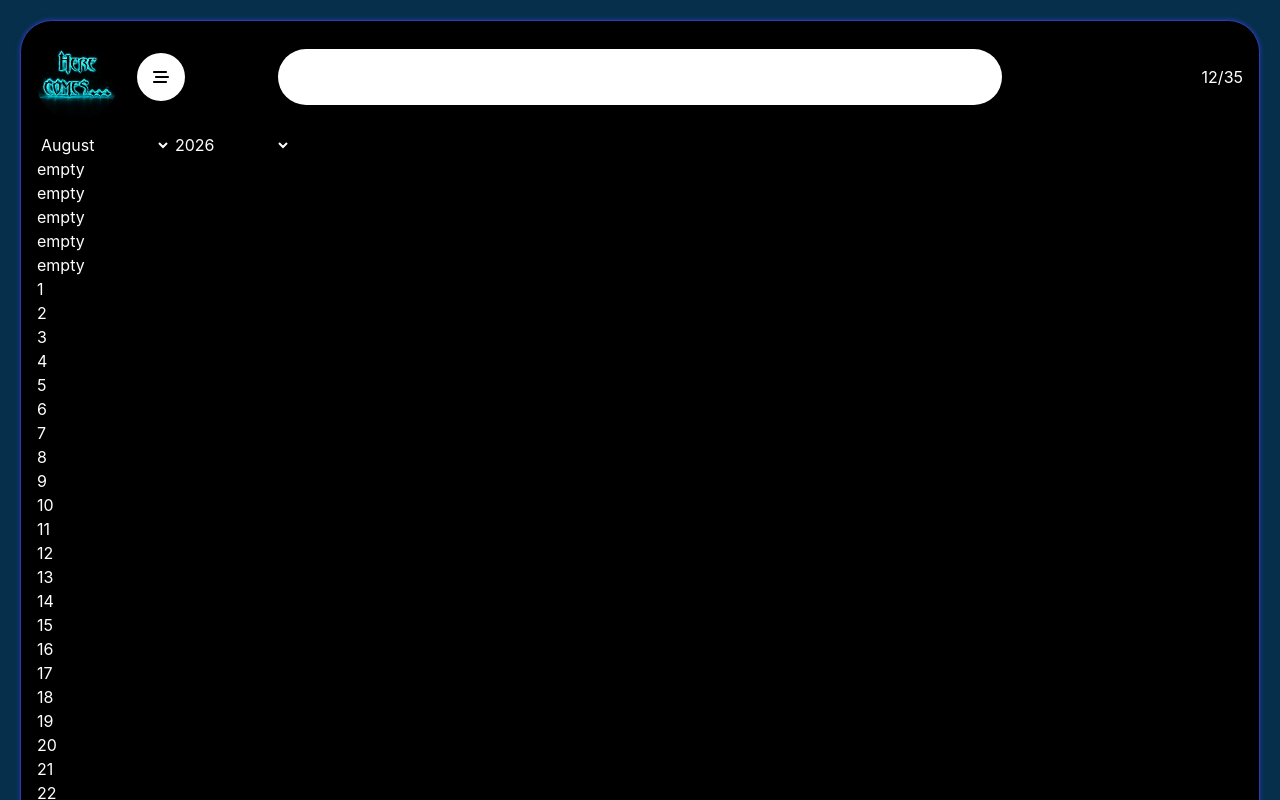
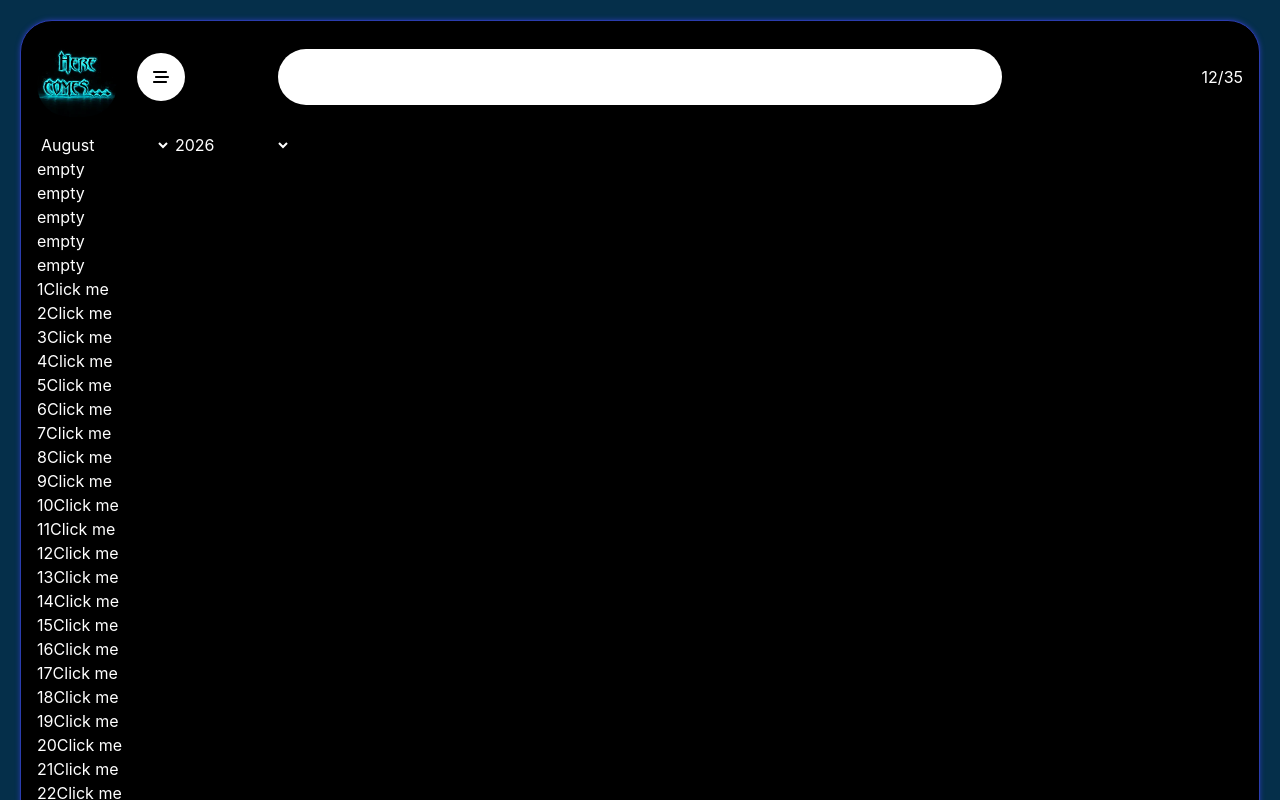
Before and after one commit to herecomes/todoList, a React (Vite) app: page / in a window 1280 px wide. Shown: the top 800 px of the page. Built offline with nearby package versions, Linux system fonts and the light colour scheme.

Commit message:
starting adding logic to the weeks

```diff
--- a/src/App.tsx
+++ b/src/App.tsx
@@ -7,23 +7,39 @@ import { TasksProvider } from './context/TaskContext.tsx'
 import { TaskStatsProvider } from './context/TaskStatsContext.tsx'
 import { Weeks } from './components/Weeks.tsx'
 import { DateProvider } from './context/DateContext.tsx'
+import { useState } from 'react'
+import { TodoModal } from './components/TodoModal.tsx'
 
 function App() {
+  const [isModalOpen, setIsModalOpen] = useState(false);
+  const [selectedDate, setSelectedDate] = useState<Date | null>(null);
+
+  const handleOpenModal = (d: Date | null) => {
+    setSelectedDate(d);
+    setIsModalOpen(true);
+  }
+  const handleCloseModal = () => {
+    setIsModalOpen(false);
+  }
+
   return (
     <TasksProvider>
       <TaskStatsProvider>
+        <DateProvider>
           <ErrorBoundary>
             <div className="bg-black App flex flex-col min-h-screen w-full rounded-4xl border-1 border-hcblue shadow-[0_0_5px_rgba(42,60,173,1)] p-4 overflow-hidden">
               <Header className="pb-4 flex flex-row justify-between" />
               <div className="flex-grow text-white">
-              <DateProvider>
                 <DateSelector />
-                <Weeks />
-              </DateProvider>
+                <Weeks handleOpenModal={handleOpenModal}/>
               </div>
               <Footer className="pt-4 flex flex-col justify-center items-center text-white" />
             </div>
+            <div className="modal">
+              <TodoModal isModalOpen={isModalOpen} selectedDate={selectedDate} handleCloseModal={handleCloseModal}/>
+            </div>
           </ErrorBoundary>
+        </DateProvider>
       </TaskStatsProvider>
     </TasksProvider >
   )
--- /dev/null
+++ b/src/components/TodoModal.tsx
@@ -0,0 +1,17 @@
+type TodoModalType = {
+    isModalOpen: boolean,
+    selectedDate: Date | null
+    handleCloseModal: () => void
+}
+
+export const TodoModal = ({isModalOpen,selectedDate, handleCloseModal}: TodoModalType) => {
+    if(!isModalOpen) return null
+    console.log(selectedDate);
+    return (
+        <div>
+            hi!
+            <button onClick={handleCloseModal}>close</button>
+        </div>
+
+    )
+}
--- a/src/components/Weeks.tsx
+++ b/src/components/Weeks.tsx
@@ -1,25 +1,35 @@
 import { useDate } from "../context/DateContext";
-
-export const Weeks = () => {
+type WeeksProps = {
+    handleOpenModal: (d: Date | null) => void;
+};
+export const Weeks = ({handleOpenModal}: WeeksProps) => {
     const {monthIndex, year} = useDate();
 
     const daysCalc = (new Date(year, monthIndex + 1, 0)).getDate();
     const daysArr = Array.from({ length: daysCalc }, (_, i) => i);
     const firstDay = ((new Date(year, monthIndex, 1).getDay()) + 6) % 7;
     const firstDayArr = Array.from({ length: firstDay }, (_, i) => i);
-    console.log(firstDay)
+    const clickedDate = (i: number) => {
+        const dateClicked = new Date(year, monthIndex, i);
+        handleOpenModal(dateClicked);
+    }
     return (
         <section id="weeks">
             {
                 <div className="days">
                     {
-                        firstDayArr.map(() => {
-                            return <div className="empty-day">empty</div>;
+                        firstDayArr.map((_,i) => {
+                            return <div className="empty-day" key={"empty-" + year + "-" + monthIndex + "-" + i}>empty</div>;
                         })
                     }
                     {
-                        daysArr.map((d) => {
-                            return <div className="day">{d + 1}</div>;
+                        daysArr.map((d,i) => {
+                            return (
+                                <div className="day" key={i}>
+                                    {d + 1}
+                                    <button onClick={() => clickedDate(d + 1)}>Click me</button>
+                                </div>
+                            )
                         })
                     }
                 </div>
--- a/src/context/DateContext.tsx
+++ b/src/context/DateContext.tsx
@@ -42,6 +42,6 @@ export const DateProvider = ({children}: {children: React.ReactNode}) => {
 
 export const useDate = () => {
     const context = useContext(DateContext);
-    if(!context) throw new Error("useTasks must be used within TasksProvider");
+    if(!context) throw new Error("useDate must be used within DateProvider");
     return context;
 };
```
Lines whose indentation alone changed are shown as unchanged.
